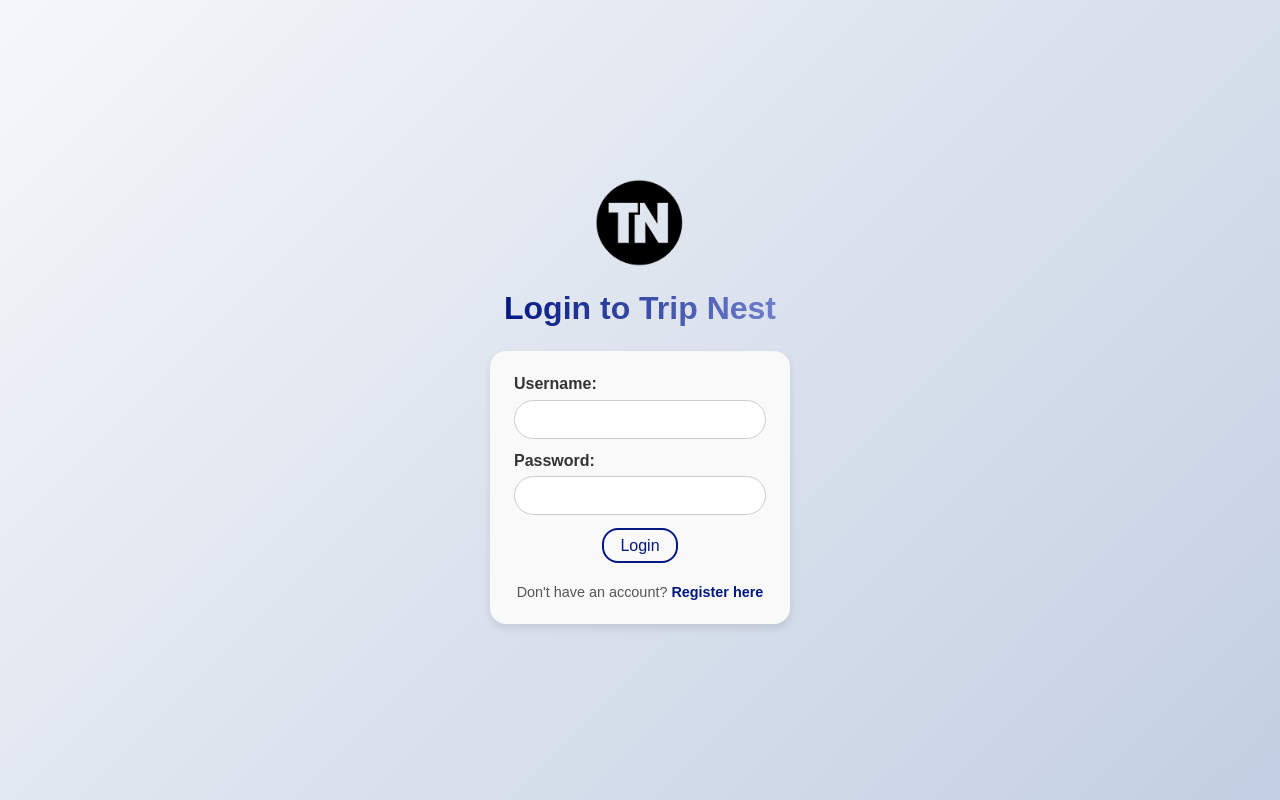
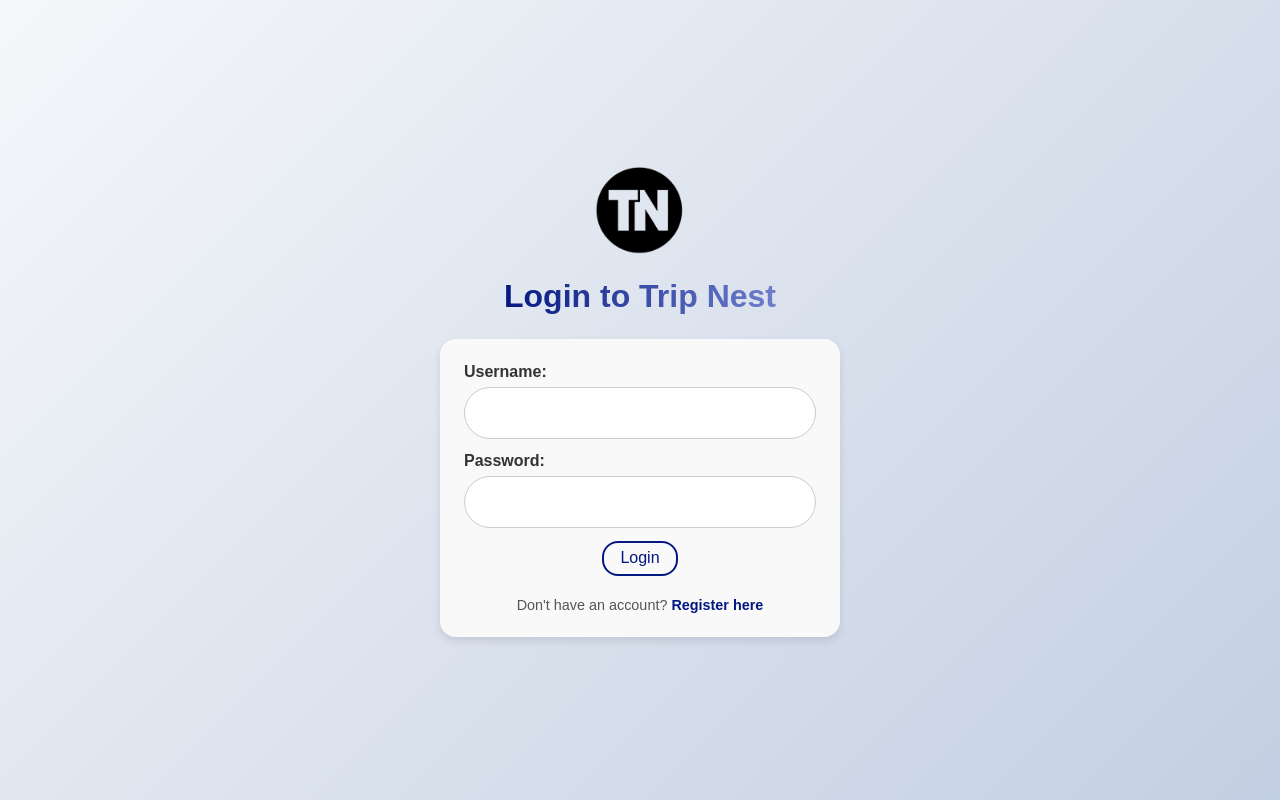
Before and after one commit to samratsa13/Trip_Nest, a PHP site: page /login.php in a window 1280 px wide. Run offline with PHP 8.4, Linux system fonts and the light colour scheme.

Commit message:
hawa dari css

```diff
--- a/reg.css
+++ b/log.css
@@ -17,21 +17,7 @@ body {
     align-items: center;
     gap: 0.5rem;
 }
-.first{
-    display: flex;
-    flex-direction: row;
-    gap: 1rem;
-}
-.second{
-    display: flex;
-    flex-direction: row;
-    gap: 1rem;
-}
-.third{
-    display: flex;
-    flex-direction: row;
-    gap: 1rem;
-}
+
 img {
     width: 20%;
     height: auto;
@@ -63,7 +49,7 @@ form input[type="email"],
 form input[type="tel"],
 form input[type="date"] {
     width: 100%;
-    padding: 0.6rem;
+    padding: 1rem;
     border: 1px solid #ccc;
     border-radius: 3rem;
     font-size: 1rem;
@@ -91,14 +77,13 @@ form input[type="submit"]:hover {
 form {
     display: flex;
     flex-direction: column;
-    align-items: stretch;
+    align-items: center;
     gap: 0.1rem;
     background-color: #f9f9f9;
-    padding: 2em;
+    padding: 1.5rem;
     border-radius: 1rem;
     box-shadow: 0 4px 8px rgba(0, 0, 0, 0.1);
-    width: 650px;
-    justify-content: space-between;
+    width: 400px;
 }
 
 p {
--- a/login.php
+++ b/login.php
@@ -3,7 +3,7 @@
 <head>
     <meta charset="UTF-8">
     <meta name="viewport" content="width=device-width, initial-scale=1.0">
-    <link rel="stylesheet" href="logreg.css">
+    <link rel="stylesheet" href="log.css">
     <title>TripNest-Login</title>
 </head>
 <body>
--- a/logreg.css
+++ b/regi.css
@@ -17,7 +17,21 @@ body {
     align-items: center;
     gap: 0.5rem;
 }
-
+.first{
+    display: flex;
+    flex-direction: row;
+    gap: 1rem;
+}
+.second{
+    display: flex;
+    flex-direction: row;
+    gap: 1rem;
+}
+.third{
+    display: flex;
+    flex-direction: row;
+    gap: 1rem;
+}
 img {
     width: 20%;
     height: auto;
@@ -54,6 +68,7 @@ form input[type="date"] {
     border-radius: 3rem;
     font-size: 1rem;
     margin-bottom: 0.7rem;
+    gap: 1rem;
 }
 
 /* Login button styles */
@@ -77,13 +92,14 @@ form input[type="submit"]:hover {
 form {
     display: flex;
     flex-direction: column;
-    align-items: center;
+    align-items: stretch;
     gap: 0.1rem;
     background-color: #f9f9f9;
-    padding: 1.5rem;
+    padding: 2em;
     border-radius: 1rem;
     box-shadow: 0 4px 8px rgba(0, 0, 0, 0.1);
-    width: 300px;
+    width: 650px;
+    justify-content: space-between;
 }
 
 p {
--- a/register.php
+++ b/register.php
@@ -3,7 +3,7 @@
 <head>
     <meta charset="UTF-8">
     <meta name="viewport" content="width=device-width, initial-scale=1.0">
-    <link rel="stylesheet" href="reg.css">
+    <link rel="stylesheet" href="regi.css">
     <title>TripNest-Login</title>
 </head>
 <body>
```
